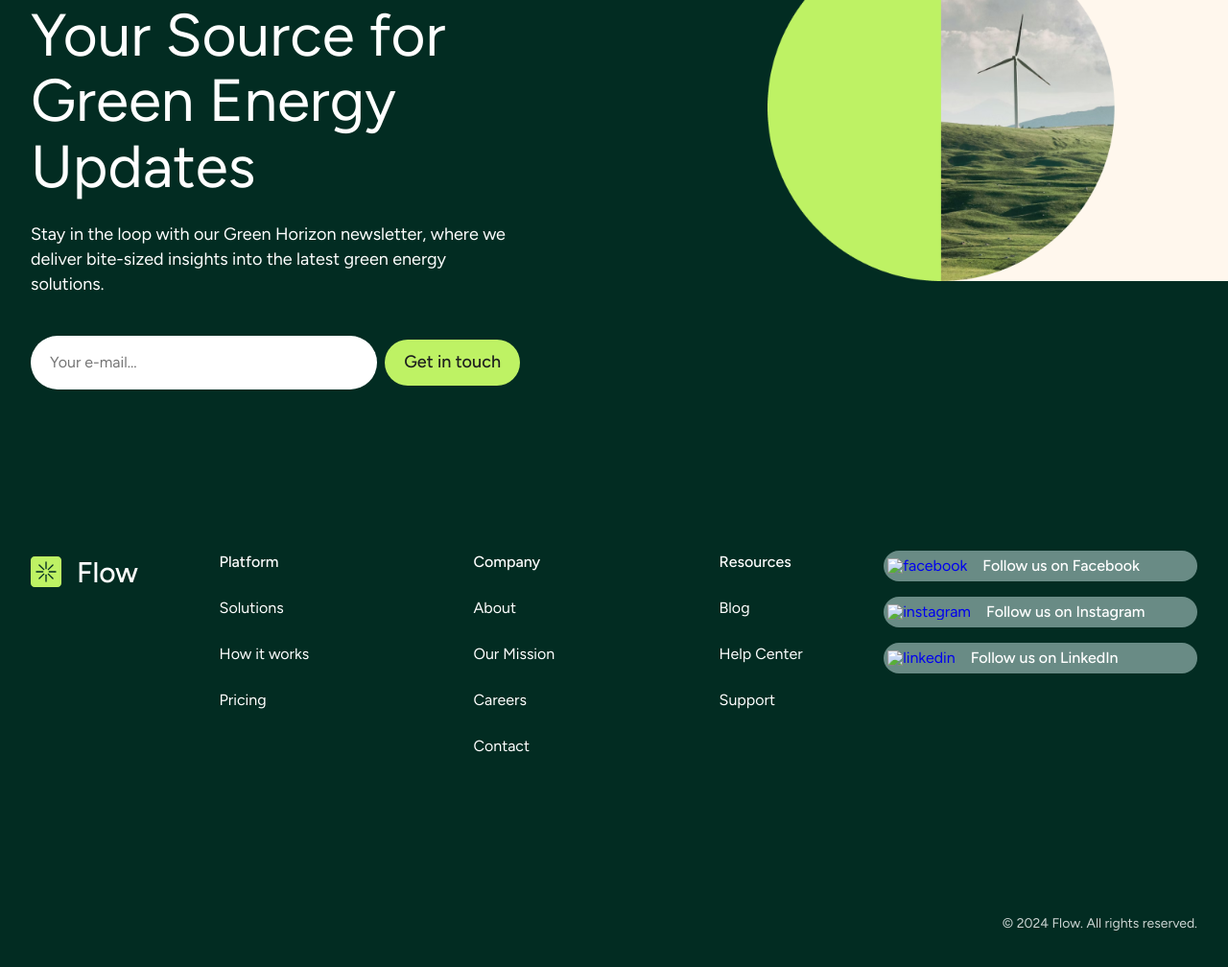
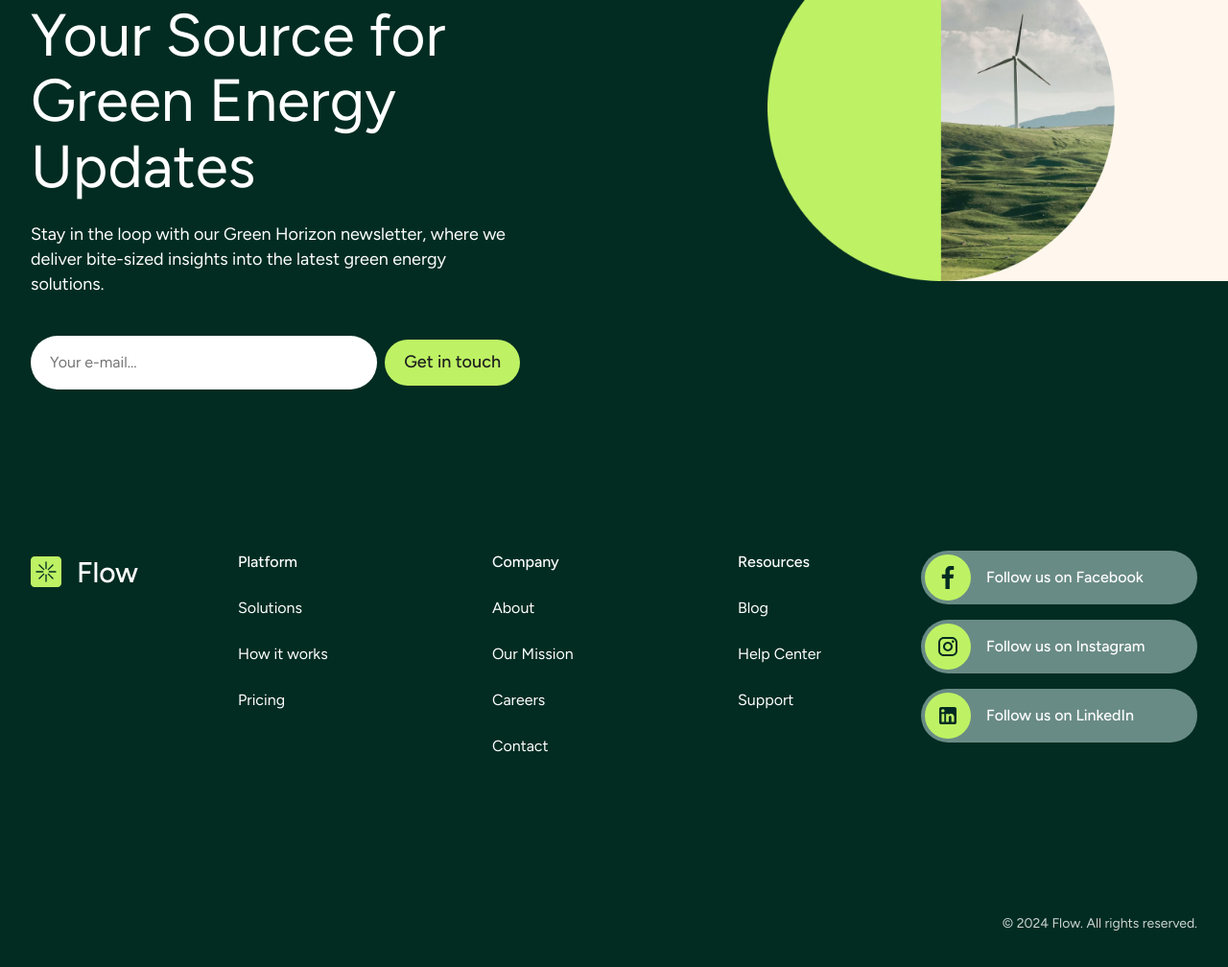
Before and after one commit to LiliiaGalkina/GREEN-ENERGY, a plain HTML site: page index.html in a window 1280 px wide. Shown: the part 8617-9625 px from the top of the page at 96% size. Drawn offline with nearby package versions, Linux system fonts and the light colour scheme; files that its build step writes are made by us from their sources; the site is published under a folder, as on GitHub Pages, so addresses that start at the root find nothing.

Commit message:
Update index.html

```diff
--- a/index.html
+++ b/index.html
@@ -417,15 +417,15 @@
                </nav>
                <div class="footer__social social-footer">
                   <a class="social-footer__button" href="#/" >
-                     <div class="social-footer__img"><img src="/img/footer/fb.svg" alt="facebook"></div>
+                     <div class="social-footer__img"><img src="img/footer/fb.svg" alt="facebook"></div>
                      <div class="social-footer__descr">Follow us on Facebook</div>
                   </a>
                   <a class="social-footer__button" href="#/">
-                     <div class="social-footer__img"><img src="/img/footer/insta.svg" alt="instagram"></div>
+                     <div class="social-footer__img"><img src="img/footer/insta.svg" alt="instagram"></div>
                      <div class="social-footer__descr">Follow us on Instagram</div>
                   </a>
                   <a class="social-footer__button" href="#/">
-                     <div class="social-footer__img"><img src="/img/footer/LinkedIn.svg" alt="linkedin"></div>
+                     <div class="social-footer__img"><img src="img/footer/LinkedIn.svg" alt="linkedin"></div>
                      <div class="social-footer__descr">Follow us on LinkedIn</div>
                   </a>
                </div>
```
